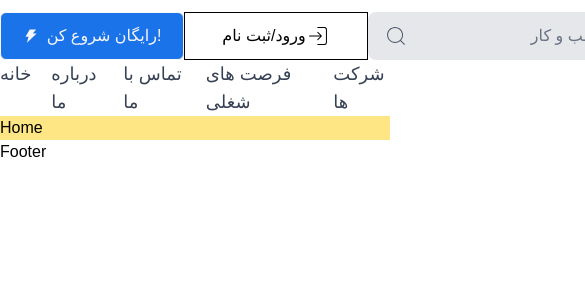
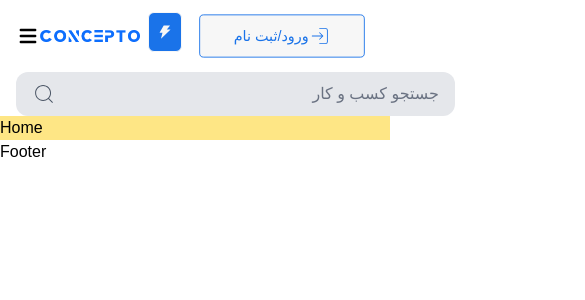
Before and after one commit to Mahdi-Devm/concepto.ir, a Next.js app: page / in a window 390 px wide. Shown: the top 300 px of the page, 585 px wide, since content can reach past the window. Built offline with nearby package versions, Linux system fonts and the light colour scheme; a web font is replaced by a local one.

Commit message:
feat: enhance Header and Navbar components; add mobile menu functionality and improve styles

```diff
--- a/src/components/Header/Header.tsx
+++ b/src/components/Header/Header.tsx
@@ -1,27 +1,144 @@
-import React from "react";
+"use client";
+import React, { useState } from "react";
 import Logo from "./Logo";
-import Serchbar from "./Serchbar";
+import Searchbar from "./Serchbar";
 import LoginBtn from "../Login-Btn/Login";
+import { useEffect } from "react";
 import { AiFillThunderbolt } from "react-icons/ai";
+import { HiMenu, HiX } from "react-icons/hi";
 import Navbar from "./Navbar";
+import Link from "next/link";
+import { usePathname } from "next/navigation";
 
 function Header() {
+  const [isMenuOpen, setIsMenuOpen] = useState(false);
+  const pathname = usePathname();
+
+  // Close menu when clicking outside or pressing escape
+  useEffect(() => {
+    const handleEscape = (e) => {
+      if (e.key === "Escape") setIsMenuOpen(false);
+    };
+
+    const handleClickOutside = (e) => {
+      const menuContainer = document.getElementById("mobile-menu");
+      if (
+        isMenuOpen &&
+        menuContainer &&
+        !menuContainer.contains(e.target) &&
+        !e.target.closest('button[aria-label="toggle-menu"]')
+      ) {
+        setIsMenuOpen(false);
+      }
+    };
+
+    document.addEventListener("keydown", handleEscape);
+    document.addEventListener("mousedown", handleClickOutside);
+
+    return () => {
+      document.removeEventListener("keydown", handleEscape);
+      document.removeEventListener("mousedown", handleClickOutside);
+    };
+  }, [isMenuOpen]);
+
+  const navlinks = [
+    { link: "/", name: "خانه" },
+    { link: "/about", name: "درباره ما" },
+    { link: "/contact", name: "تماس با ما" },
+    { link: "/job", name: "فرصت های شغلی" },
+    { link: "/company", name: "شرکت ها" },
+  ];
+
+  const toggleMenu = () => {
+    setIsMenuOpen(!isMenuOpen);
+  };
+
   return (
-    <header className="max-w-[1224px] mx-auto mt-3">
-      <section className="flex justify-between h-[48px] items-center">
-        <div className="flex items-center">
+    <header className="max-w-[1224px] mx-auto mt-3 px-4">
+      {/* Desktop Header */}
+      <section className="hidden md:flex justify-between h-[48px] items-center">
+        <div className="flex items-center gap-2">
+          <LoginBtn />
           <button className="btnblue w-[184px] h-[48px] border-1 flex items-center justify-center rounded-md">
-            <AiFillThunderbolt className="mr-2" />
             رایگان شروع کن!
+            <AiFillThunderbolt className="ml-2" />
           </button>
-          <LoginBtn />
         </div>
         <div className="flex items-center">
-          <Serchbar />
+          <Searchbar />
           <Logo />
         </div>
       </section>
-      <section>
+
+      {/* Mobile Header */}
+      <section className="flex md:hidden justify-between items-center h-[48px]">
+        <button
+          onClick={toggleMenu}
+          className="text-2xl focus:outline-none"
+          aria-label="toggle-menu"
+        >
+          <HiMenu />
+        </button>
+        <div className="flex items-center gap-2">
+          <div className="flex items-center">
+            <Logo />
+          </div>
+          <div className="flex flex-row gap-2">
+            <button className="btnblue h-[40px] border-1 flex items-center justify-center rounded-md px-2">
+              <AiFillThunderbolt />
+            </button>
+            <div className="scale-90">
+              <LoginBtn />
+            </div>
+          </div>
+        </div>
+      </section>
+
+      {/* Mobile Search Bar */}
+      <div className="md:hidden mt-3">
+        <Searchbar />
+      </div>
+
+      {/* Mobile Menu */}
+      {isMenuOpen && (
+        <div
+          id="mobile-menu"
+          className="md:hidden fixed inset-0 bg-white z-50 pt-4 px-4 overflow-y-auto"
+        >
+          <div className="flex justify-end mb-4">
+            <button
+              onClick={toggleMenu}
+              className="text-2xl focus:outline-none"
+              aria-label="close-menu"
+            >
+              <HiX />
+            </button>
+          </div>
+          <div className="flex flex-col space-y-6">
+            {/* Navigation Links */}
+            <nav className="border-b pb-6">
+              <ul className="flex flex-col space-y-4">
+                {navlinks.map((navlink) => (
+                  <li
+                    key={navlink.link}
+                    className={`text-lg font-medium transition-all duration-300 ease-in-out hover:bg-[#1a73e9] hover:text-white px-4 py-2 rounded-lg ${
+                      pathname === navlink.link ? "bg-[#1a73e9] text-white" : ""
+                    }`}
+                    onClick={toggleMenu}
+                  >
+                    <Link href={navlink.link}>
+                      <span>{navlink.name}</span>
+                    </Link>
+                  </li>
+                ))}
+              </ul>
+            </nav>
+          </div>
+        </div>
+      )}
+
+      {/* Desktop Navbar */}
+      <section className="hidden md:block">
         <Navbar />
       </section>
     </header>
--- a/src/components/Header/Navbar.tsx
+++ b/src/components/Header/Navbar.tsx
@@ -1,7 +1,10 @@
+"use client";
 import Link from "next/link";
+import { usePathname } from "next/navigation";
 import React from "react";
 
 function Navbar() {
+  const pathname = usePathname();
   const navlinks = [
     { link: "/", name: "خانه" },
     { link: "/about", name: "درباره ما" },
@@ -11,14 +14,23 @@ function Navbar() {
   ];
 
   return (
-    <nav className="flex justify-end h-[56px] items-center">
-      <ul className="flex space-x-5">
-        {navlinks.map((navlink) => (
-          <li key={navlink.link} className="text-lg  text-gray-700">
-            <Link href={navlink.link}>{navlink.name}</Link>
-          </li>
-        ))}
-      </ul>
+    <nav className="bg-white  mt-5 ">
+      <div className="max-w-[1224px] mx-auto flex justify-end items-center h-[56px] px-4">
+        <ul className="flex space-x-5">
+          {navlinks.map((navlink) => (
+            <li
+              key={navlink.link}
+              className={`text-lg font-medium transition-all duration-300 ease-in-out hover:bg-[#1a73e9] hover:text-white px-4 py-1  rounded-lg ${
+                pathname === navlink.link ? "bg-[#1a73e9] text-white " : ""
+              }`}
+            >
+              <Link href={navlink.link}>
+                <span>{navlink.name}</span>
+              </Link>
+            </li>
+          ))}
+        </ul>
+      </div>
     </nav>
   );
 }
--- a/src/components/Header/Serchbar.tsx
+++ b/src/components/Header/Serchbar.tsx
@@ -3,7 +3,7 @@ import { CiSearch } from "react-icons/ci";
 
 function Searchbar() {
   return (
-    <div className="w-[439px] h-[48px] bg-gray-200 rounded-lg flex items-center px-4 dir-rtl">
+    <div className="w-[439px] h-[44px] bg-gray-200 rounded-xl flex items-center px-4 dir-rtl mr-2">
       <button className="mr-2 text-gray-600">
         <CiSearch className="text-2xl" />
       </button>
--- a/src/components/Login-Btn/Login.tsx
+++ b/src/components/Login-Btn/Login.tsx
@@ -3,7 +3,7 @@ import { CiLogin } from "react-icons/ci";
 
 function LoginBtn() {
   return (
-    <button className="w-[184px] h-[48px] border-1 flex justify-center items-center">
+    <button className="btnnotblue w-[184px] h-[48px] border-1 flex justify-center items-center">
       ورود/ثبت نام <CiLogin className="text-2xl" />
     </button>
   );
--- a/src/styles/globals.css
+++ b/src/styles/globals.css
@@ -4,11 +4,26 @@
 body {
   font-family: "Vazir", sans-serif;
 }
-
+/* btnblue */
 .btnblue {
   background-color: #1a73e9;
   color: #f7f7f7;
+  transition: all 0.3s ease-in;
 }
+.btnblue:hover {
+  background: #f7f7f7;
+  color: #1a73e9;
+  cursor: pointer;
+}
+/* btnnotblue */
 .btnnotblue {
   background-color: #f7f7f7;
+  color: #1a73e9;
+  transition: all 0.3s ease-out;
+  border-radius: 5px;
 }
+.btnnotblue:hover {
+  background: #1a73e9;
+  color: #f7f7f7;
+  cursor: pointer;
+}
```
